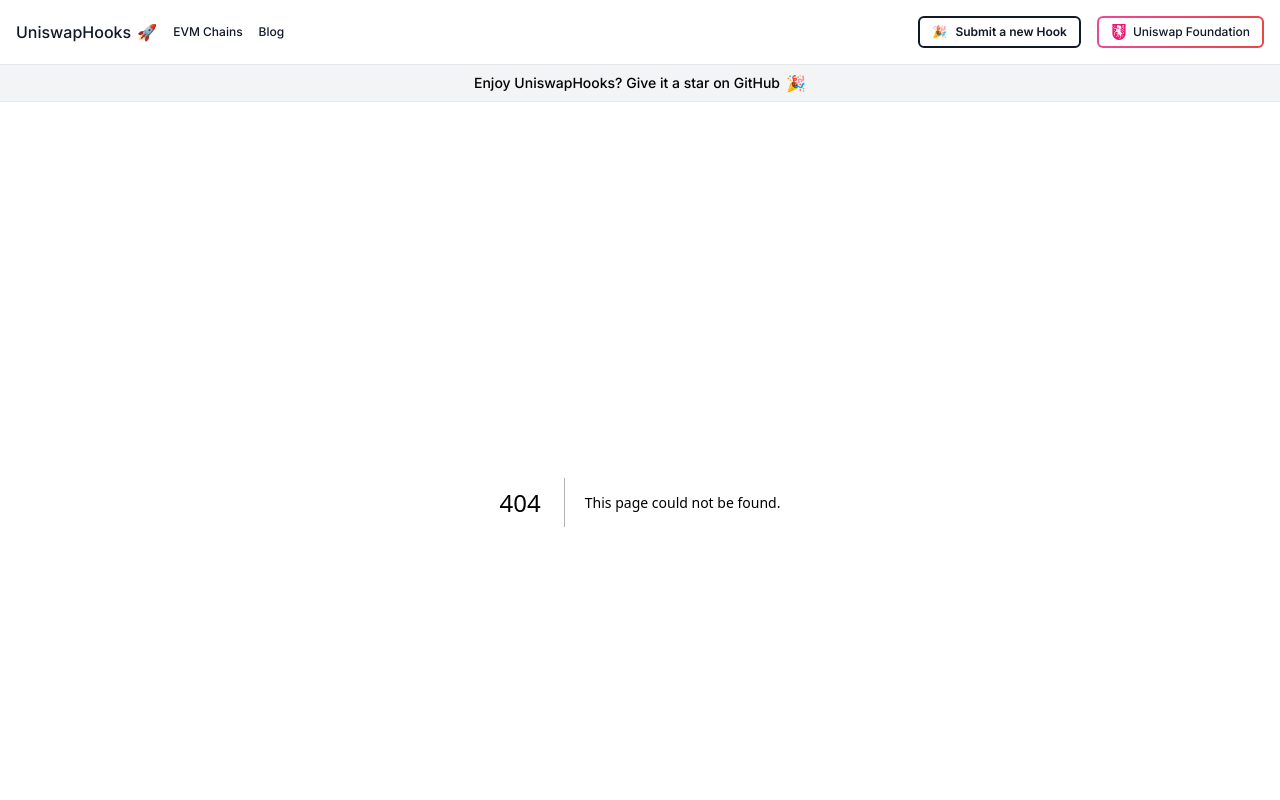
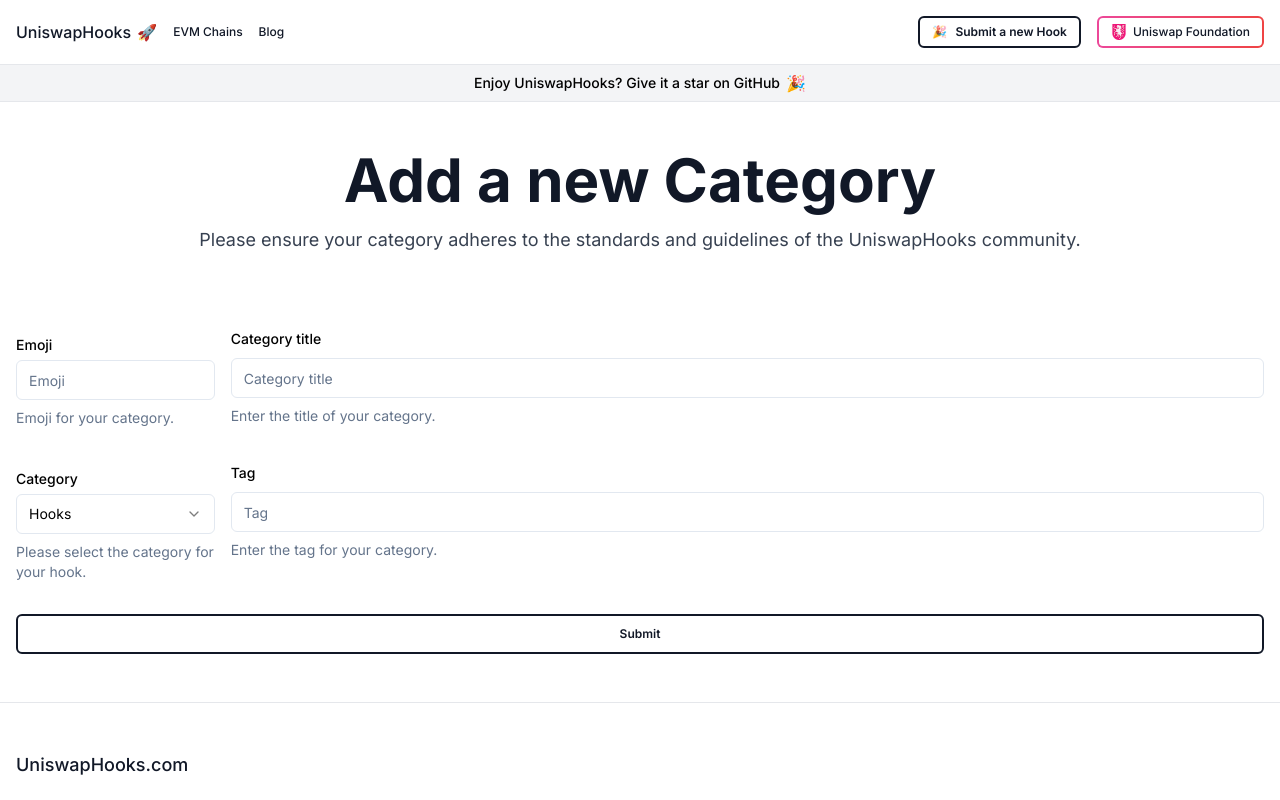
Before and after one commit to 0xaaiden/uniswaphooks, a Next.js app: page /add-new-category in a window 1280 px wide. Before the commit this address had no page. Shown: the top 800 px of the page. Built offline with nearby package versions, Linux system fonts and the light colour scheme.

Commit message:
:sparkles: Added New Category Form.

```diff
--- /dev/null
+++ b/app/add-new-category/page.jsx
@@ -0,0 +1,37 @@
+import { ogMeta, twitterMeta } from '@data/metadata'
+
+import Container from '@component/Container'
+import HeroBanner from '@component/HeroBanner'
+import NewCategoryForm from '@component/NewCategoryForm'
+
+export const metadata = {
+  title: 'Add a new Category | UniswapHooks',
+  description:
+    'Want to add a new category to the site? Fill out the form below.',
+  openGraph: {
+    title: 'Add a new Category | UniswapHooks',
+    description:
+      'Want to add a new category to the site? Fill out the form below.',
+    ...ogMeta,
+  },
+  twitter: {
+    title: ' Add a new Category | UniswapHooks',
+    description:
+      'Want to add a new category to the site? Fill out the form below.',
+    ...twitterMeta,
+  },
+}
+export default async function Page() {
+  return (
+    <>
+      <HeroBanner
+        title="Add a new Category"
+        subtitle="Please ensure your category adheres to the standards and guidelines of the UniswapHooks community."
+      ></HeroBanner>
+
+      <Container classNames="max-w-md px-32 pb-8 lg:pb-12">
+        <NewCategoryForm />
+      </Container>
+    </>
+  )
+}
--- /dev/null
+++ b/app/api/category/route.js
@@ -0,0 +1,78 @@
+import { prisma } from '@lib/prisma'
+import { readStream } from '@lib/utils'
+
+export async function POST(req) {
+  try {
+    const bodyAsString = await readStream(req.body)
+    const body = JSON.parse(bodyAsString)
+    const { id, title, category, emoji, tag } = body
+
+    const newCategory = await prisma.category.create({
+      data: {
+        id,
+        title,
+        category,
+        emoji,
+        tag,
+      },
+    })
+
+    return new Response(
+      JSON.stringify({
+        message: 'Category created successfully',
+        data: newCategory,
+      }),
+      {
+        status: 200,
+        headers: {
+          'Content-Type': 'application/json',
+        },
+      }
+    )
+  } catch (err) {
+    return new Response(
+      JSON.stringify({
+        message: 'Something went wrong',
+        error: err.message,
+      }),
+      {
+        status: 500,
+        headers: {
+          'Content-Type': 'application/json',
+        },
+      }
+    )
+  }
+}
+
+export async function GET() {
+  try {
+    const categories = await prisma.category.findMany()
+    return new Response(
+      JSON.stringify({
+        message: 'Categories fetched successfully',
+        data: categories,
+      }),
+      {
+        status: 200,
+        headers: {
+          'Content-Type': 'application/json',
+        },
+      }
+    )
+  } catch (err) {
+    console.log(err)
+    return new Response(
+      JSON.stringify({
+        message: 'Something went wrong',
+        error: err.message,
+      }),
+      {
+        status: 500,
+        headers: {
+          'Content-Type': 'application/json',
+        },
+      }
+    )
+  }
+}
--- a/app/page.jsx
+++ b/app/page.jsx
@@ -62,6 +62,7 @@ async function getComponents() {
 
 export default async function Page() {
   const componentsByCategory = await getComponents()
+  console.log(componentsByCategory)
 
   return (
     <>
--- /dev/null
+++ b/src/components/NewCategoryForm.jsx
@@ -0,0 +1,157 @@
+'use client'
+
+import * as z from 'zod'
+import { useForm } from 'react-hook-form'
+import { zodResolver } from '@hookform/resolvers/zod'
+import { useRouter } from 'next/navigation'
+
+import { extractCreator } from '@lib/utils'
+
+import {
+  Form,
+  FormControl,
+  FormDescription,
+  FormField,
+  FormItem,
+  FormLabel,
+  FormMessage,
+} from '@component/reusable/Form'
+import {
+  Select,
+  SelectContent,
+  SelectItem,
+  SelectTrigger,
+  SelectValue,
+} from '@component/reusable/Select'
+import { Button } from '@component/reusable/Button'
+import { Input } from '@component/reusable/Input'
+
+const formSchema = z.object({
+  title: z.string().min(3).max(50),
+  category: z.string().min(3).max(50),
+  emoji: z.string().nonempty(),
+  tag: z.string().min(3).max(50),
+})
+
+export default function NewcategoryForm() {
+  const router = useRouter()
+  const { handleSubmit, control } = useForm({
+    resolver: zodResolver(formSchema),
+    defaultValues: {
+      title: '',
+      category: 'hooks',
+      emoji: '',
+      tag: '',
+    },
+  })
+
+  async function onSubmit(values) {
+    values.id = values.title.replace(/\s+/g, '-').toLowerCase()
+
+    try {
+      const response = await fetch('/api/category', {
+        method: 'POST',
+        body: JSON.stringify(values),
+        headers: {
+          'Content-Type': 'application/json',
+        },
+      })
+      router.push('/thank-you')
+    } catch (error) {
+      console.log('Submission error:', error)
+      router.push('/error')
+    }
+  }
+
+  return (
+    <Form>
+      <form onSubmit={handleSubmit(onSubmit)} className="space-y-8">
+        <div className="flex space-x-4">
+          <FormField
+            control={control}
+            name="emoji"
+            render={({ field }) => (
+              <FormItem className="mt-3 flex w-60 flex-col">
+                <FormLabel>Emoji</FormLabel>
+                <FormControl>
+                  <Input placeholder="Emoji" {...field} />
+                </FormControl>
+                <FormDescription>Emoji for your category.</FormDescription>
+                <FormMessage />
+              </FormItem>
+            )}
+          />
+
+          <FormField
+            control={control}
+            name="title"
+            render={({ field }) => (
+              <FormItem className="w-full">
+                <FormLabel>Category title</FormLabel>
+                <FormControl>
+                  <Input placeholder="Category title" {...field} />
+                </FormControl>
+                <FormDescription>
+                  Enter the title of your category.
+                </FormDescription>
+                <FormMessage />
+              </FormItem>
+            )}
+          />
+        </div>
+        <div className="flex space-x-4">
+          <FormField
+            control={control}
+            name="category"
+            render={({ field }) => (
+              <FormItem className="mt-3 flex w-60 flex-col">
+                <FormLabel>Category</FormLabel>
+                <Select
+                  onValueChange={field.onChange}
+                  defaultValue={field.value}
+                >
+                  <FormControl>
+                    <SelectTrigger>
+                      <SelectValue placeholder="Select a verified email to display" />
+                    </SelectTrigger>
+                  </FormControl>
+                  <SelectContent>
+                    <SelectItem value="hooks">Hooks</SelectItem>
+                  </SelectContent>
+                </Select>
+                <FormDescription>
+                  Please select the category for your hook.
+                </FormDescription>
+                <FormMessage />
+              </FormItem>
+            )}
+          />
+
+          <FormField
+            control={control}
+            name="tag"
+            render={({ field }) => (
+              <FormItem className="w-full">
+                <FormLabel>Tag</FormLabel>
+                <FormControl>
+                  <Input placeholder="Tag" {...field} />
+                </FormControl>
+                <FormDescription>
+                  Enter the tag for your category.
+                </FormDescription>
+                <FormMessage />
+              </FormItem>
+            )}
+          />
+        </div>
+
+        <Button
+          className="inline-flex w-full items-center rounded-md border-2 border-current bg-white px-3 py-1.5 text-xs font-semibold text-gray-900 transition hover:-rotate-2 hover:scale-110 hover:bg-white focus:outline-none focus:ring active:text-pink-500"
+          type="submit"
+        >
+          Submit
+        </Button>
+      </form>
+    </Form>
+  )
+}
--- a/src/components/NewHookForm.jsx
+++ b/src/components/NewHookForm.jsx
@@ -50,7 +50,6 @@ export default function NewHookForm() {
           'Content-Type': 'application/json',
         },
       })
-      console.log(response)
       router.push('/thank-you')
     } catch (error) {
       console.log('Submission error:', error)
```
Also changed, not shown: 1 other file (tests, documents, lock files or other folders).
